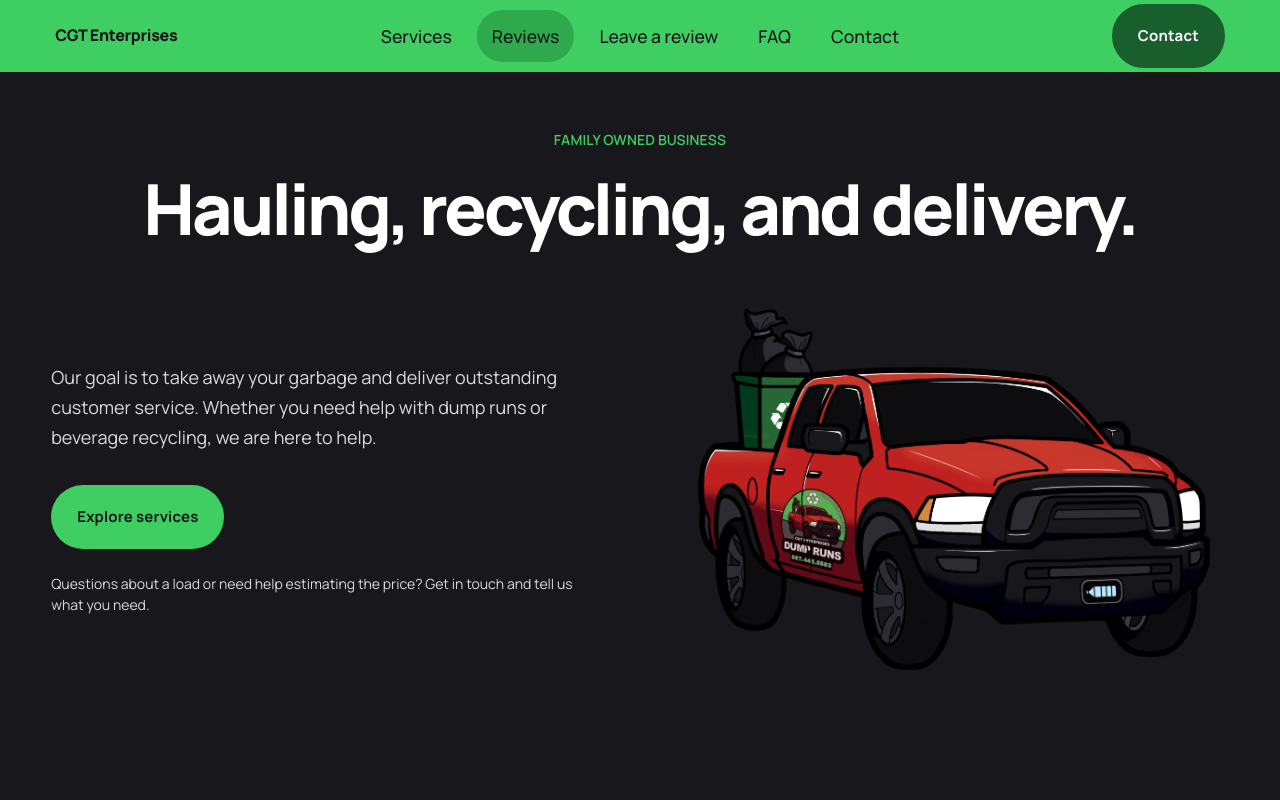
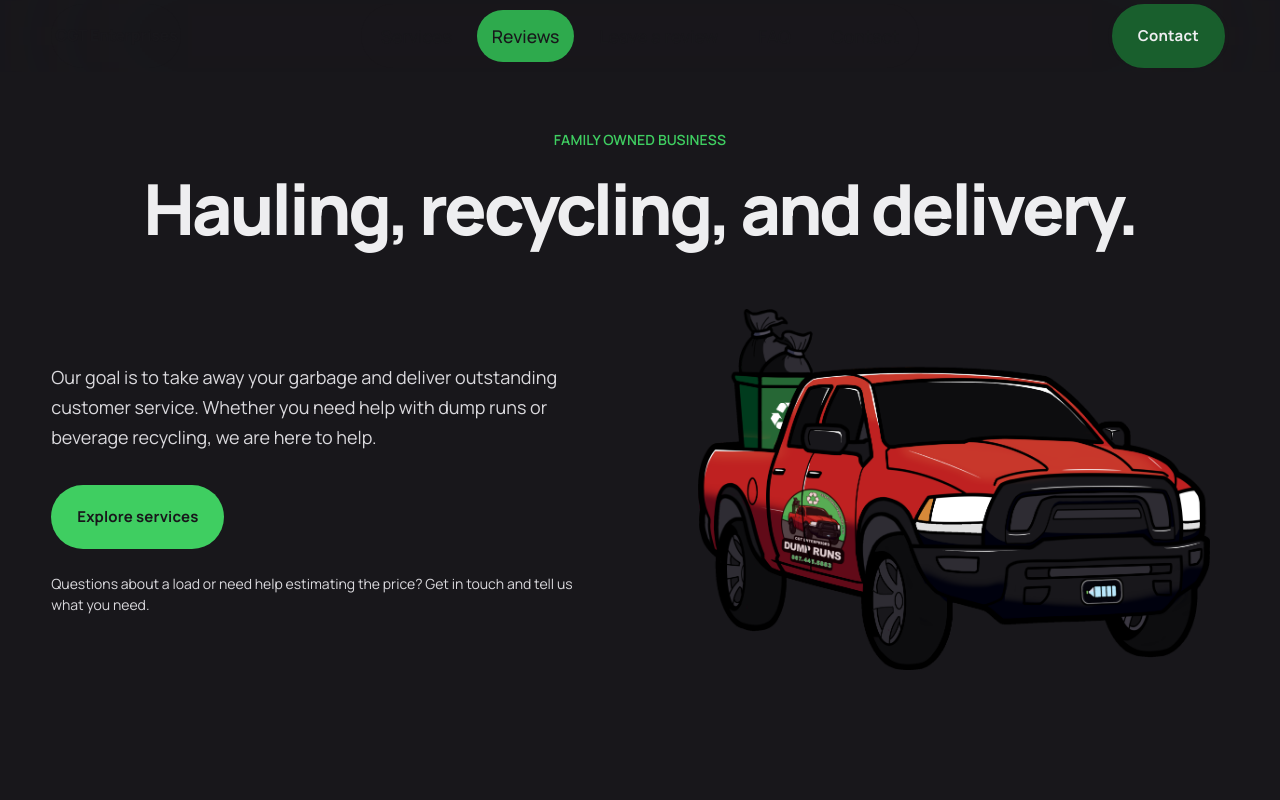
Before and after one commit to gwan-kib/CGT-Enterprises-Website, a React (Vite) app: page / in a window 1280 px wide. Shown: the top 800 px of the page. Built offline with nearby package versions, Linux system fonts and the light colour scheme.

Commit message:
style(header): add adaptive contrast and backdrop blur

```diff
--- a/src/components/layout/Header.tsx
+++ b/src/components/layout/Header.tsx
@@ -6,6 +6,27 @@ import { navigationItems } from "../../data/navigation";
 import { Button } from "../ui/Button";
 
 type NavigationHref = (typeof navigationItems)[number]["href"];
+type HeaderContrast = "on-dark" | "on-light";
+
+function getHeaderContrastBehind(header: HTMLElement, x: number, y: number): HeaderContrast {
+  const sampleX = Math.min(Math.max(x, 0), window.innerWidth - 1);
+  const sampleY = Math.min(Math.max(y, 0), window.innerHeight - 1);
+
+  for (const element of document.elementsFromPoint(sampleX, sampleY)) {
+    if (header.contains(element)) {
+      continue;
+    }
+
+    const section = element.closest<HTMLElement>("[data-header-contrast]");
+    const contrast = section?.dataset.headerContrast;
+
+    if (contrast === "on-dark" || contrast === "on-light") {
+      return contrast;
+    }
+  }
+
+  return "on-light";
+}
 
 function getNavigationHref(hash: string): NavigationHref | null {
   return navigationItems.find((item) => item.href === hash)?.href ?? null;
@@ -119,6 +140,11 @@ export function Header() {
     const smoothingRate = 14;
     // Final downward offset matches the extra space reserved by --anchor-offset.
     const maximumTranslateY = 16;
+    // The maximum blur is configured beside the header styles for easy tuning.
+    const maximumBackdropBlur =
+      Number.parseFloat(
+        getComputedStyle(header).getPropertyValue("--header-backdrop-blur-maximum"),
+      );
 
     const getFullWidthInlineInset = () => {
       const pageContent = document.querySelector<HTMLElement>(".page-section__inner");
@@ -135,6 +161,37 @@ export function Header() {
     const getFloatingInlineInset = () =>
       Math.min(20, Math.max(12, window.innerWidth * 0.04));
 
+    const shell = header.querySelector<HTMLElement>(".site-header__shell");
+    const colorZones = header.querySelectorAll<HTMLElement>("[data-header-color-zone]");
+
+    const syncHeaderContrasts = () => {
+      if (shell) {
+        const shellRect = shell.getBoundingClientRect();
+        const shellContrast = getHeaderContrastBehind(
+          header,
+          shellRect.left + shellRect.width / 2,
+          shellRect.top + shellRect.height / 2,
+        );
+
+        if (header.dataset.headerContrast !== shellContrast) {
+          header.dataset.headerContrast = shellContrast;
+        }
+      }
+
+      for (const zone of colorZones) {
+        const zoneRect = zone.getBoundingClientRect();
+        const zoneContrast = getHeaderContrastBehind(
+          header,
+          zoneRect.left + zoneRect.width / 2,
+          zoneRect.top + zoneRect.height / 2,
+        );
+
+        if (zone.dataset.headerContrast !== zoneContrast) {
+          zone.dataset.headerContrast = zoneContrast;
+        }
+      }
+    };
+
     let targetProgress = Math.min(window.scrollY / scrollRange, 1);
     let currentProgress = targetProgress;
     let animationFrame = 0;
@@ -145,6 +202,8 @@ export function Header() {
       const floatingInlineInset = getFloatingInlineInset();
       const currentInlineInset =
         fullWidthInlineInset + (floatingInlineInset - fullWidthInlineInset) * progress;
+      const currentBarBlur = maximumBackdropBlur * (1 - progress);
+      const currentPillBlur = maximumBackdropBlur * progress;
 
       header.style.setProperty("--header-shell-translate-y", (maximumTranslateY * progress).toFixed(2) + "px");
       header.style.setProperty(
@@ -152,13 +211,17 @@ export function Header() {
         currentInlineInset.toFixed(2) + "px",
       );
       header.style.setProperty(
-        "--header-pill-strength",
-        (progress * 100).toFixed(1) + "%",
+        "--header-bar-blur",
+        currentBarBlur.toFixed(2) + "px",
       );
       header.style.setProperty(
-        "--header-bar-strength",
-        ((1 - progress) * 100).toFixed(1) + "%",
+        "--header-pill-blur",
+        currentPillBlur.toFixed(2) + "px",
       );
+      header.dataset.layoutState =
+        progress <= 0.001 ? "bar" : progress >= 0.999 ? "pills" : "transition";
+
+      syncHeaderContrasts();
     };
 
     const animateToScrollPosition = (timestamp: number) => {
@@ -376,18 +439,29 @@ export function Header() {
   return (
     <header
       className="site-header"
+      data-header-contrast="on-dark"
+      data-layout-state="bar"
       onClick={(event) => handleSectionLinkClick(event, handleSectionNavigation)}
       ref={headerRef}
     >
       <div className="site-header__shell">
+        <div aria-hidden="true" className="site-header__backdrop" />
         <div className="site-header__top">
-          <div className="site-header__group site-header__group--brand">
+          <div
+            className="site-header__group site-header__group--brand"
+            data-header-contrast="on-dark"
+            data-header-color-zone
+          >
             <a aria-label="CGT Enterprises home" className="site-brand" href="#home">
               <span className="site-brand__mark">{business.name}</span>
             </a>
           </div>
 
-          <div className="site-header__group site-header__group--nav">
+          <div
+            className="site-header__group site-header__group--nav"
+            data-header-contrast="on-dark"
+            data-header-color-zone
+          >
             <nav className="site-nav" aria-label="Primary" ref={navRef}>
               <div className="site-nav__track" ref={navTrackRef}>
                 <span
@@ -408,7 +482,11 @@ export function Header() {
             </nav>
           </div>
 
-          <div className="site-header__action site-header__group site-header__group--action">
+          <div
+            className="site-header__action site-header__group site-header__group--action"
+            data-header-contrast="on-dark"
+            data-header-color-zone
+          >
             <Button href="#contact" variant="header">
               Contact
             </Button>
--- a/src/components/layout/SectionContainer.tsx
+++ b/src/components/layout/SectionContainer.tsx
@@ -18,10 +18,12 @@ export function SectionContainer({
   const classes = ['page-section', `page-section--${tone}`, className]
     .filter(Boolean)
     .join(' ')
+  const headerContrast = tone === 'dark' ? 'on-dark' : 'on-light'
 
   return (
     <section
       aria-labelledby={labelledBy}
+      data-header-contrast={headerContrast}
       className={classes}
       id={id}
     >
--- a/src/styles/layout/header.css
+++ b/src/styles/layout/header.css
@@ -2,25 +2,70 @@
   .site-header {
     @apply sticky top-0 z-40;
     --header-shell-translate-y: 0px;
-    --header-shell-inline-inset: max(
-      var(--page-gutter),
-      calc((100% - var(--content-width)) / 2)
-    );
-    --header-pill-strength: 0%;
-    --header-bar-strength: 100%;
+    --header-shell-inline-inset: max(var(--page-gutter), calc((100% - var(--content-width)) / 2));
+    --header-backdrop-blur-maximum: 100px;
+    --header-bar-blur: var(--header-backdrop-blur-maximum);
+    --header-pill-blur: 0px;
 
     min-height: var(--header-height);
     margin-bottom: calc(0px - var(--header-height));
   }
 
+  /*
+   * Backdrop-aware header palette
+   *
+   * Edit these two contrast blocks to retheme the header. They control text,
+   * navigation highlights, Contact states, and keyboard focus colors.
+   */
+
+  .site-header[data-header-contrast="on-dark"],
+  .site-header__group[data-header-contrast="on-dark"] {
+    --header-text-color: var(--color-neutral-900);
+
+    --header-highlight-color: var(--color-brand-green-600);
+    --header-highlight-text-color: var(--color-neutral-900);
+
+    --header-action-color: var(--color-brand-green-800);
+    --header-action-text-color: var(--color-neutral-100);
+
+    --header-action-hover-color: var(--color-neutral-900);
+    --header-action-hover-text-color: var(--color-neutral-100);
+
+    --header-action-active-color: var(--color-brand-green-700);
+    --header-action-active-text-color: var(--color-neutral-100);
+
+    --header-focus-color: var(--color-neutral-900);
+  }
+
+  .site-header[data-header-contrast="on-light"],
+  .site-header__group[data-header-contrast="on-light"] {
+    --header-text-color: var(--color-neutral-100);
+
+    --header-highlight-color: var(--color-brand-green-500);
+    --header-highlight-text-color: var(--color-neutral-900);
+
+    --header-action-color: var(--color-brand-green-700);
+    --header-action-text-color: var(--color-neutral-100);
+
+    --header-action-hover-color: var(--color-brand-green-500);
+    --header-action-hover-text-color: var(--color-neutral-900);
+
+    --header-action-active-color: var(--color-brand-green-800);
+    --header-action-active-text-color: var(--color-neutral-100);
+
+    --header-focus-color: var(--color-neutral-100);
+  }
+
   .site-header__shell {
     @apply relative;
-    background: color-mix(
-      in srgb,
-      var(--color-brand-green-500) var(--header-bar-strength),
-      transparent
-    );
     transform: translateY(var(--header-shell-translate-y));
+  }
+
+  .site-header__backdrop {
+    @apply pointer-events-none absolute inset-0;
+    background: transparent;
+    -webkit-backdrop-filter: blur(var(--header-bar-blur));
+    backdrop-filter: blur(var(--header-bar-blur));
   }
 
   .site-header__top {
@@ -40,12 +85,11 @@
     min-width: 0;
     padding-inline: var(--space-1);
     border-radius: var(--radius-pill);
-    background: color-mix(
-      in srgb,
-      var(--color-brand-green-500) var(--header-pill-strength),
-      transparent
-    );
+    background: transparent;
+    -webkit-backdrop-filter: blur(var(--header-pill-blur));
+    backdrop-filter: blur(var(--header-pill-blur));
   }
+
 
   .site-header__group--brand {
     justify-self: start;
@@ -64,7 +108,8 @@
     @apply inline-flex shrink-0 items-center no-underline;
     min-height: var(--touch-target-minimum);
     gap: var(--space-3);
-    color: var(--color-neutral-900);
+    color: var(--header-text-color);
+    transition: color var(--transition-fast) var(--easing-standard);
   }
 
   .site-brand__mark {
@@ -101,7 +146,7 @@
     --site-nav-indicator-width: 0px;
     --site-nav-indicator-height: 0px;
     --site-nav-slide-duration: 250ms;
-    --site-nav-slide-easing: cubic-bezier(.645, .045, .355, 1);
+    --site-nav-slide-easing: cubic-bezier(0.645, 0.045, 0.355, 1);
 
     position: absolute;
     z-index: 0;
@@ -111,11 +156,7 @@
     height: var(--site-nav-indicator-height);
     pointer-events: none;
     opacity: 0;
-    transform: translate3d(
-      var(--site-nav-indicator-left),
-      var(--site-nav-indicator-top),
-      0
-    );
+    transform: translate3d(var(--site-nav-indicator-left), var(--site-nav-indicator-top), 0);
     transition:
       width var(--site-nav-slide-duration) var(--site-nav-slide-easing),
       height var(--site-nav-slide-duration) var(--site-nav-slide-easing),
@@ -128,7 +169,8 @@
     position: absolute;
     inset: 0.35rem 0.1rem;
     border-radius: var(--radius-pill);
-    background: var(--color-brand-green-600);
+    background: var(--header-highlight-color);
+    transition: background-color var(--transition-fast) var(--easing-standard);
   }
 
   .site-nav__indicator--visible {
@@ -149,7 +191,7 @@
     @apply relative isolate inline-flex items-center justify-center no-underline;
     min-height: var(--touch-target-minimum);
     padding-inline: var(--space-3);
-    color: var(--color-neutral-900);
+    color: var(--header-text-color);
     font-size: 1.1rem;
     font-weight: 500;
     line-height: 1.25;
@@ -157,8 +199,12 @@
     transition: color var(--transition-fast) var(--easing-standard);
   }
 
+  .site-nav__link--highlighted {
+    color: var(--header-highlight-text-color);
+  }
+
   .site-header :where(a, button):focus-visible {
-    outline-color: var(--color-neutral-900);
+    outline-color: var(--header-focus-color);
   }
 
   .site-header__action {
@@ -171,19 +217,21 @@
   }
 
   .button--header {
-    border-color: var(--color-brand-green-800);
-    background: var(--color-brand-green-800);
-    color: var(--color-neutral-white);
+    border-color: var(--header-action-color);
+    background: var(--header-action-color);
+    color: var(--header-action-text-color);
   }
 
   .button--header:not(:disabled):hover {
-    border-color: var(--color-neutral-900);
-    background: var(--color-neutral-900);
+    border-color: var(--header-action-hover-color);
+    background: var(--header-action-hover-color);
+    color: var(--header-action-hover-text-color);
   }
 
   .button--header:not(:disabled):active {
-    border-color: var(--color-brand-green-700);
-    background: var(--color-brand-green-700);
+    border-color: var(--header-action-active-color);
+    background: var(--header-action-active-color);
+    color: var(--header-action-active-text-color);
   }
 
   @media (min-width: 64rem) {
--- a/src/styles/shared.css
+++ b/src/styles/shared.css
@@ -170,7 +170,7 @@
   }
 
   .page-section--dark .button--outline:not(:disabled):hover {
-    background: var(--color-neutral-white);
+    background: var(--color-neutral-100);
     color: var(--color-neutral-900);
   }
 
--- a/src/styles/tokens.css
+++ b/src/styles/tokens.css
@@ -67,7 +67,7 @@
   /* Brand green scale (500 supplied) */
   --color-brand-green-100: #d9f5df;
   --color-brand-green-200: #b2ebc0;
-  --color-brand-green-300: #8ce2a0;
+  --color-brand-green-300: #8ce28f;
   --color-brand-green-400: #65d881;
   --color-brand-green-500: #3fce61;
   --color-brand-green-600: #2eaa4d;
@@ -91,26 +91,24 @@
   --color-neutral-200: #dad9dd;
   --color-neutral-300: #b3b1b7;
   --color-neutral-400: #8c8a92;
-  --color-neutral-1000: #65626c;
   --color-neutral-600: #524f57;
   --color-neutral-700: #3f3d44;
   --color-neutral-800: #2b2a2f;
   --color-neutral-900: #18171b;
-  --color-neutral-white: #ffffff;
 
   /* Brand roles */
   --color-brand-primary: var(--color-brand-green-500);
 
   /* Background and surface roles */
-  --color-background-page: var(--color-neutral-white);
-  --color-surface: var(--color-neutral-white);
+  --color-background-page: var(--color-neutral-100);
+  --color-surface: var(--color-neutral-100);
   --color-surface-subtle: var(--color-neutral-100);
   --color-surface-emphasis: var(--color-neutral-900);
 
   /* Text roles */
   --color-text: var(--color-neutral-900);
   --color-text-muted: var(--color-neutral-1000);
-  --color-text-inverse: var(--color-neutral-white);
+  --color-text-inverse: var(--color-neutral-100);
   --color-text-on-brand-primary: var(--color-neutral-900);
   --color-text-link: var(--color-brand-green-700);
   --color-text-link-hover: var(--color-brand-green-800);
```
